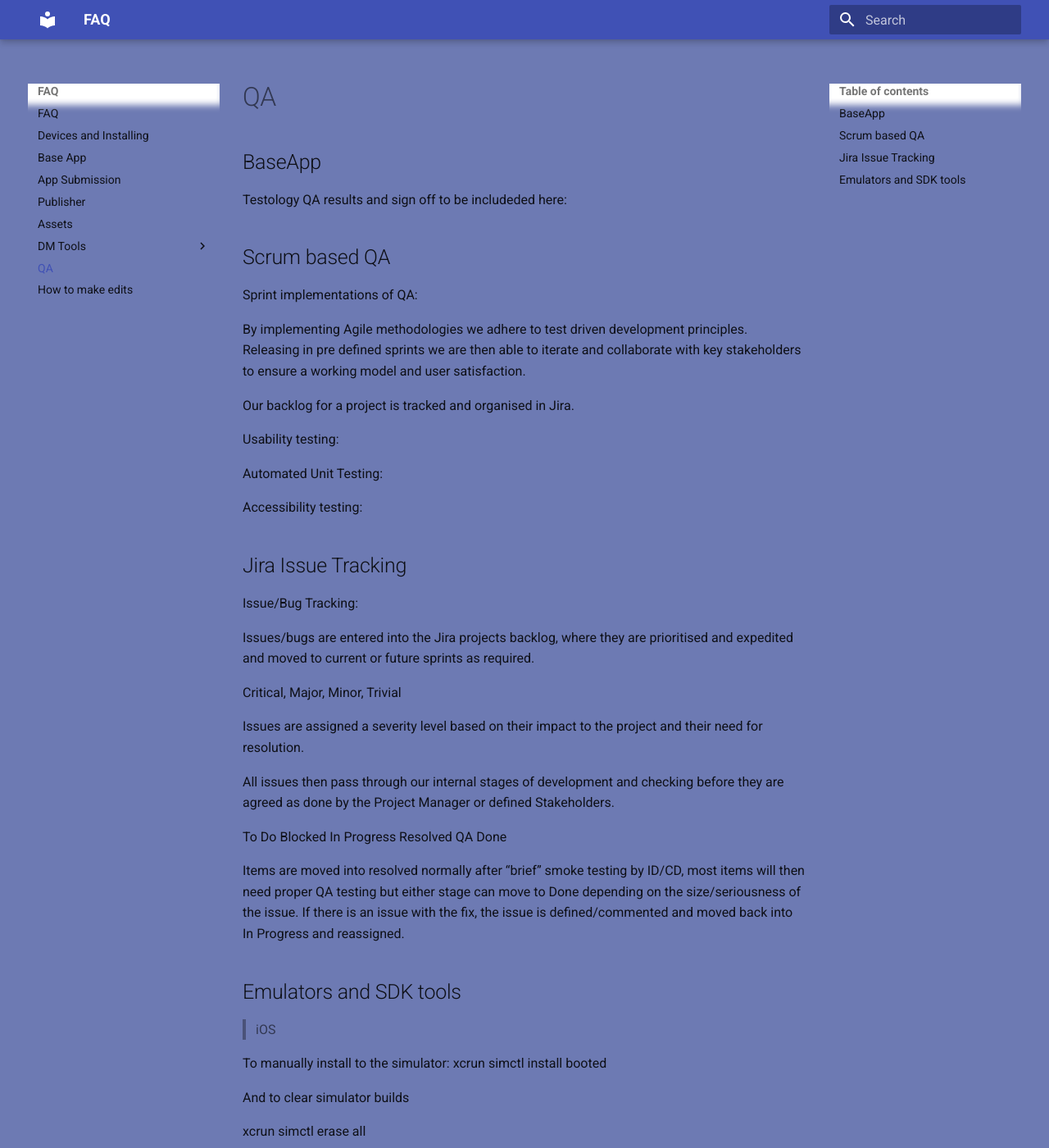
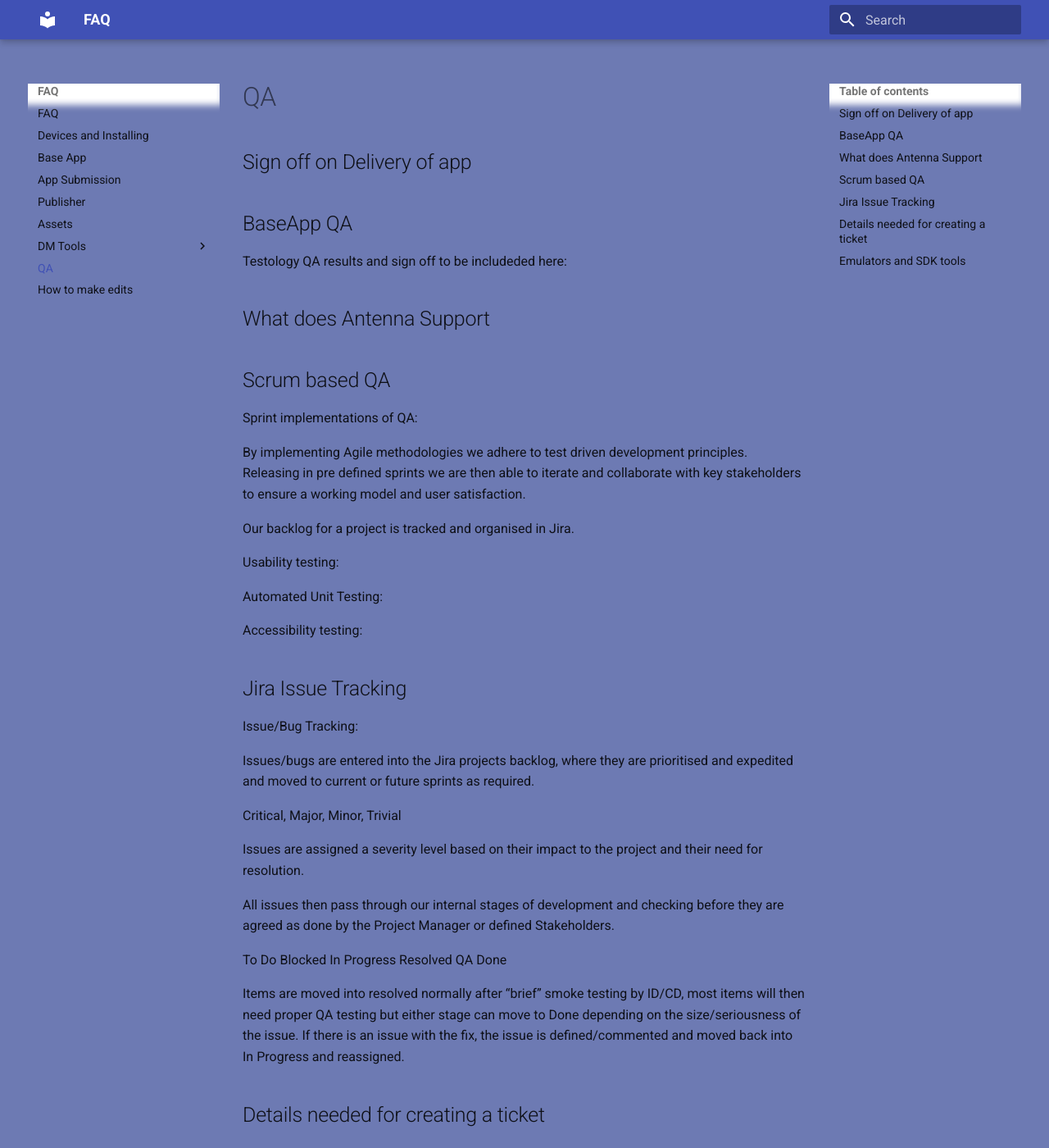
Before and after one commit to denovo/Antenna-faq, an MkDocs documentation site: the page built from docs/qa.md, in a window 1280 px wide and 1400 px high. Shown: the whole window at 82% size. Built offline with MkDocs 1.6.1 and Material for MkDocs 9.7.7, drawn with Linux system fonts in a browser that asks for light colours; old or Windows-style settings are respelled for this version of MkDocs.

Commit message:
minor changes

```diff
--- a/docs/qa.md
+++ b/docs/qa.md
@@ -1,7 +1,13 @@
+##Sign off on Delivery of app
 
-##BaseApp
+
+
+
+##BaseApp QA
 
 Testology QA results and sign off to be includeded here:
+
+##What does Antenna Support
 
 
 ##Scrum based QA
@@ -36,6 +42,8 @@ To Do Blocked In Progress Resolved QA Done
 
 Items are moved into resolved normally after “brief” smoke testing by ID/CD, most items will then need proper QA testing but either stage can move to Done depending on the size/seriousness of the issue. If there is an issue with the fix, the issue is defined/commented and moved back into In Progress and reassigned.
 
+##Details needed for creating a ticket
+
 
 
 ##Emulators and SDK tools
```
